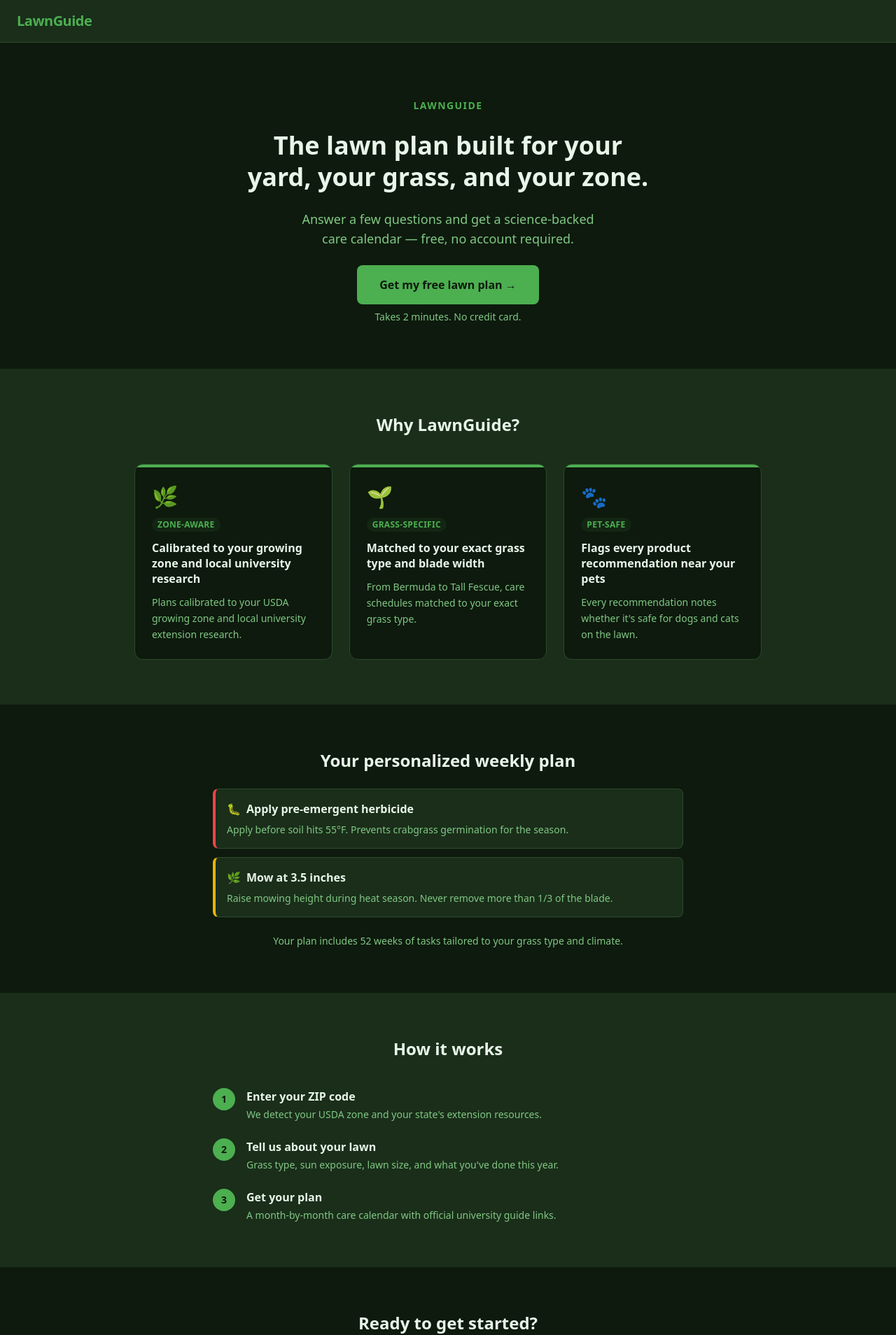
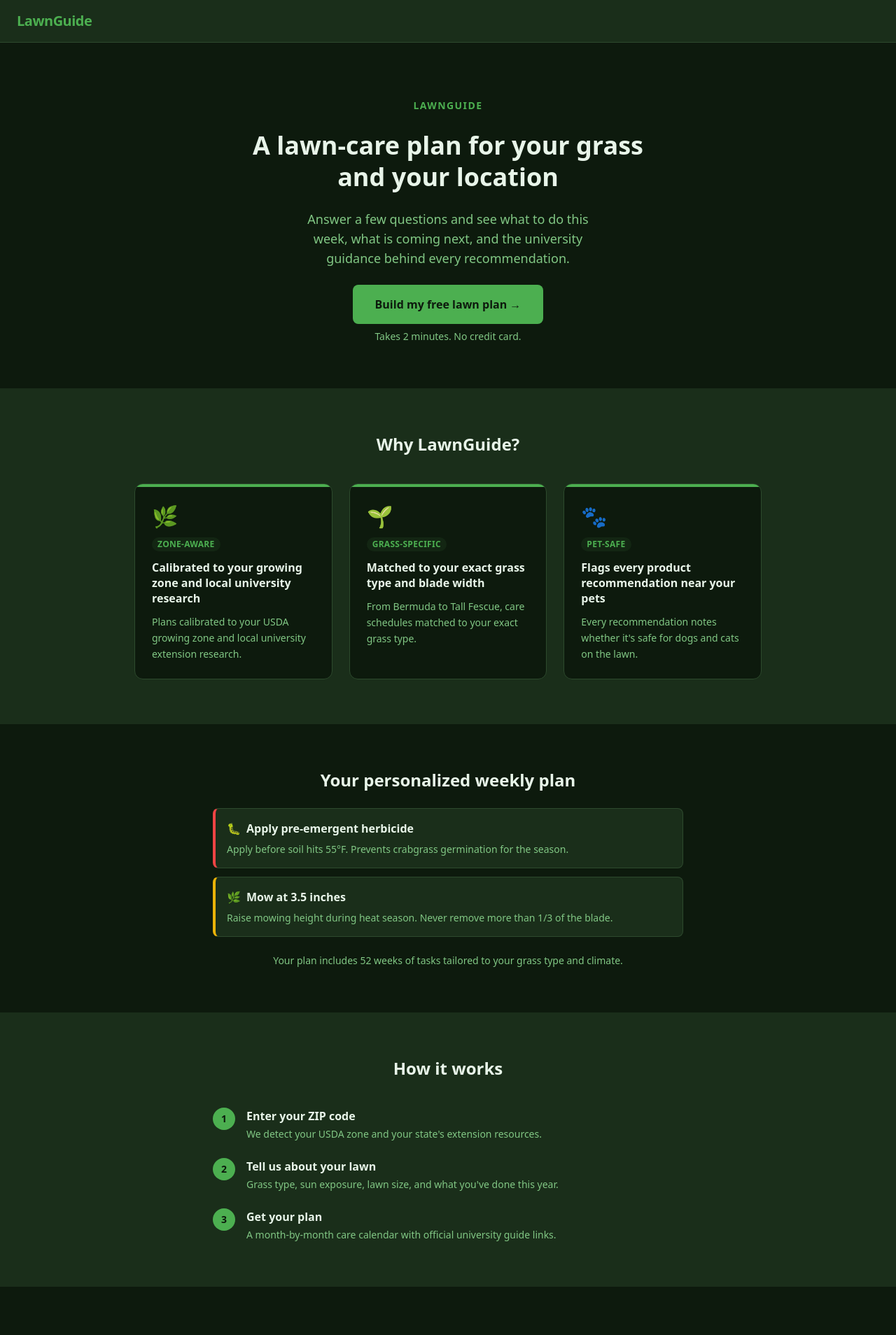
Before and after one commit to sajamills/lawncare, a Next.js app: page / in a window 1280 px wide. Shown: the top 1908 px of the page at 70% size. Built offline with nearby package versions, Linux system fonts and the light colour scheme.

Commit message:
feat: [US-006] - Fix landing page CTA copy and hero heading

```diff
--- a/prd.json
+++ b/prd.json
@@ -136,8 +136,8 @@
         "Verify in browser using dev-browser skill"
       ],
       "priority": 7,
-      "passes": false,
-      "notes": ""
+      "passes": true,
+      "notes": "All four copy changes applied in src/app/page.tsx: CtaButton label (single shared component used in both the hero and bottom CTA section, so updating it once covers both), h1, hero sub-copy, and the bottom section heading. Pure text change, no layout/responsive/color impact, no e2e/vitest tests referenced the old copy. Full suite at the end: tsc clean, vitest 47/47, eslint clean (only pre-existing unrelated profile/page.tsx failures from US-001), playwright 24/24."
     },
     {
       "id": "US-007",
--- a/src/app/page.tsx
+++ b/src/app/page.tsx
@@ -74,7 +74,7 @@
         color: "var(--color-background)",
       }}
     >
-      Get my free lawn plan →
+      Build my free lawn plan →
     </Link>
   );
 }
@@ -97,14 +97,14 @@
           className="text-4xl font-bold leading-tight max-w-xl"
           style={{ color: "var(--color-text-primary)" }}
         >
-          The lawn plan built for your yard, your grass, and your zone.
+          A lawn-care plan for your grass and your location
         </h1>
         <p
           className="text-lg max-w-md"
           style={{ color: "var(--color-text-muted)" }}
         >
-          Answer a few questions and get a science-backed care calendar — free,
-          no account required.
+          Answer a few questions and see what to do this week, what is coming
+          next, and the university guidance behind every recommendation.
         </p>
         <div className="flex flex-col items-center gap-2">
           <CtaButton />
@@ -265,7 +265,7 @@
           className="text-2xl font-bold text-center"
           style={{ color: "var(--color-text-primary)" }}
         >
-          Ready to get started?
+          Your plan is free and ready in 2 minutes.
         </h2>
         <CtaButton />
       </section>
```
Also changed, not shown: progress.txt.
